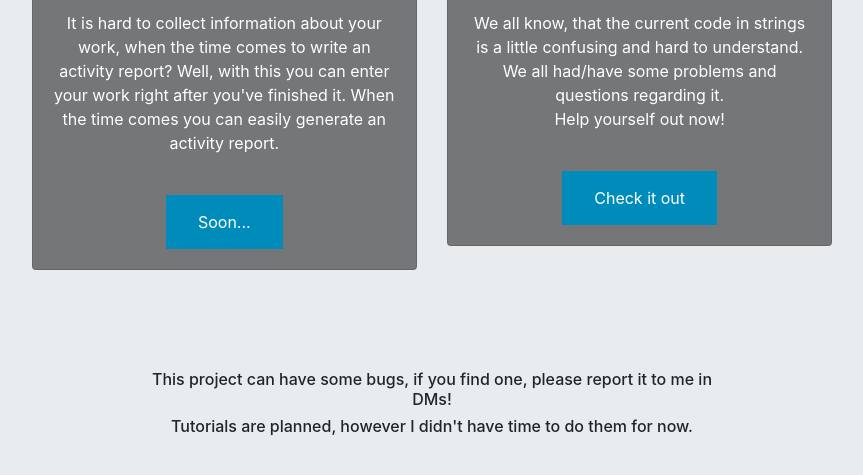
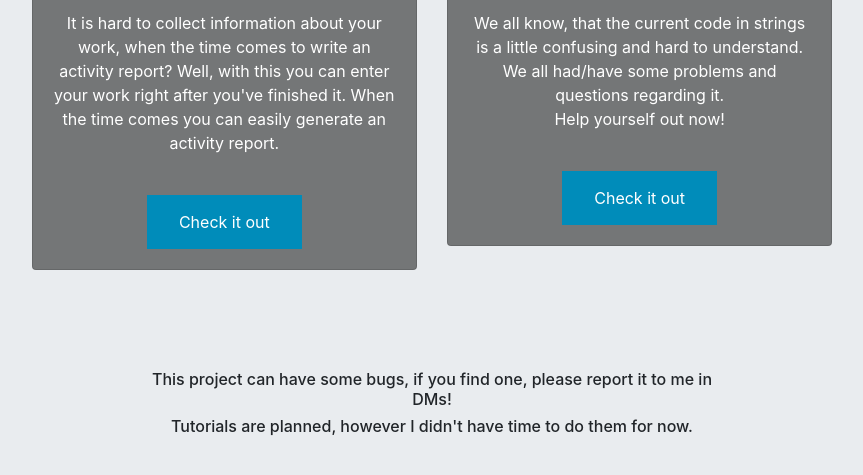
Before and after one commit to TOTHT0MI/translationhub, a plain HTML site: page index.html in a window 1280 px wide. Shown: the part 389-864 px from the top of the page, without its empty margins (208-1071 px from the left). Drawn offline with nearby package versions, Linux system fonts and the light colour scheme; a script that the page names is missing.

Commit message:
Published Activity Report Generator

```diff
--- a/index.html
+++ b/index.html
@@ -90,7 +90,7 @@
             <p>It is hard to collect information about your work, when the time comes to write an activity report?
               Well, with this you can enter your work right after you've finished it. When the time comes you can easily generate an activity report.
             </p><br>
-            <a href="#" class="button disabled">Soon...</a>
+            <a href="https://docs.google.com/spreadsheets/d/1K2W2bR7hRQy0E-CYPwdvIEci6uCjWo4tiN7kqyqrsuE/edit?usp=sharing" class="button disabled">Check it out</a>
           </div>
         </div>
       </div>
```
